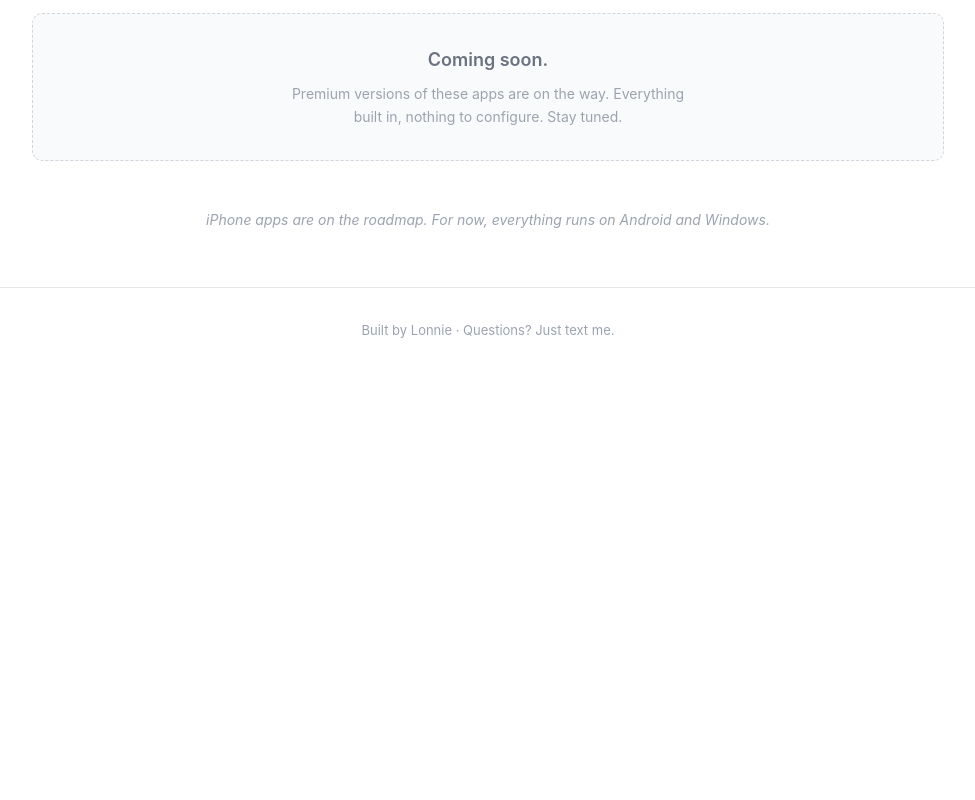
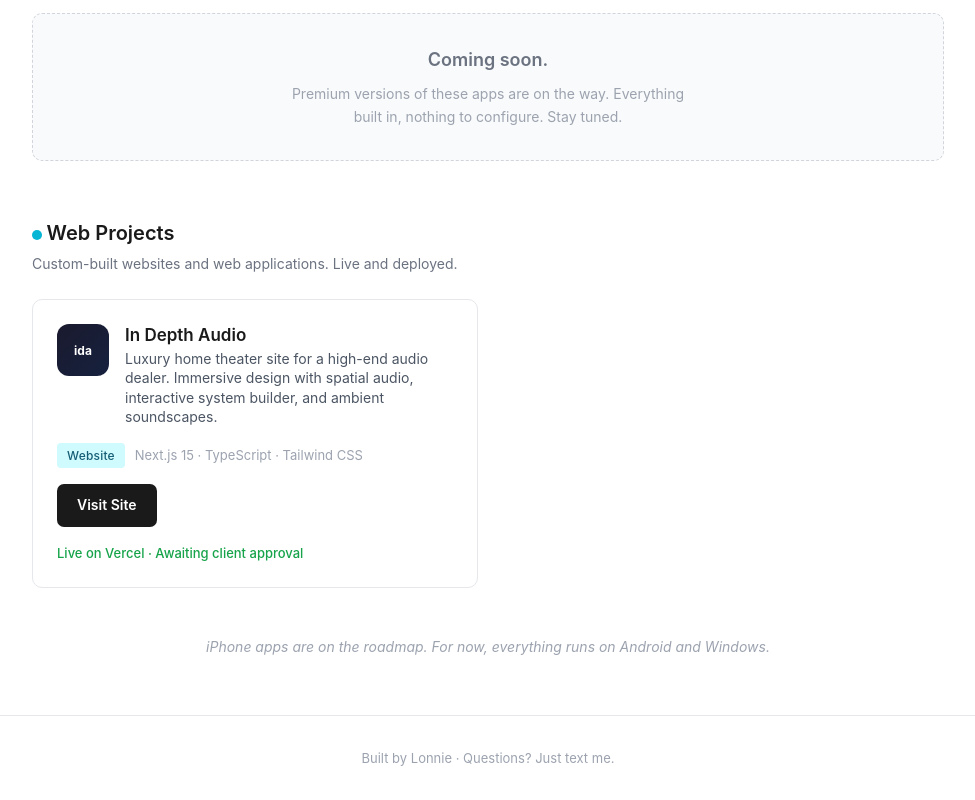
Before and after one commit to ConnectorOfKnowledge/the-workshop, a website: page index.html in a window 1280 px wide. Shown: the part 1061-1861 px from the top of the page, without its empty margins (152-1127 px from the left). Before the commit the page ends 1434 px from the top, so only its background shows below. Drawn offline with Linux system fonts and the light colour scheme.

Commit message:
Add In Depth Audio to Web Projects section
New "Web Projects" tier for website builds. IDA card showcases
the luxury home theater site with link to Vercel preview.

Co-Authored-By: Claude Opus 4.6 <noreply@anthropic.com>

```diff
--- a/index.html
+++ b/index.html
@@ -21,6 +21,7 @@
             <button class="filter-btn" data-filter="free">Free to Use</button>
             <button class="filter-btn" data-filter="api">Needs API Key</button>
             <button class="filter-btn" data-filter="pro">Fully Functioning</button>
+            <button class="filter-btn" data-filter="web">Web Projects</button>
         </div>
     </nav>
 
@@ -125,6 +126,38 @@
             </div>
         </section>
 
+        <!-- Web Projects Section -->
+        <section class="tier-section" data-tier="web">
+            <div class="tier-header">
+                <span class="tier-dot tier-dot--web"></span>
+                <h2>Web Projects</h2>
+                <p class="tier-desc">Custom-built websites and web applications. Live and deployed.</p>
+            </div>
+            <div class="app-grid">
+
+                <div class="app-card" data-tier="web">
+                    <div class="app-card-top">
+                        <div class="app-icon app-icon--indepthaudio">ida</div>
+                        <div class="app-meta">
+                            <h3 class="app-name">In Depth Audio</h3>
+                            <p class="app-tagline">Luxury home theater site for a high-end audio dealer. Immersive design with spatial audio, interactive system builder, and ambient soundscapes.</p>
+                        </div>
+                    </div>
+                    <div class="app-card-body">
+                        <div class="app-platforms">
+                            <span class="platform-badge platform-badge--web">Website</span>
+                        </div>
+                        <p class="app-version">Next.js 15 &middot; TypeScript &middot; Tailwind CSS</p>
+                    </div>
+                    <div class="app-card-actions">
+                        <a href="https://indepth-audio-empire.vercel.app" target="_blank" class="btn btn--primary">Visit Site</a>
+                    </div>
+                    <p class="app-ready-label">Live on Vercel &middot; Awaiting client approval</p>
+                </div>
+
+            </div>
+        </section>
+
         <!-- Coming Soon: iPhone -->
         <section class="platform-note">
             <p>iPhone apps are on the roadmap. For now, everything runs on Android and Windows.</p>
--- a/style.css
+++ b/style.css
@@ -106,6 +106,7 @@ body {
 .tier-dot--free { background: #22c55e; }
 .tier-dot--api { background: #f59e0b; }
 .tier-dot--pro { background: #8b5cf6; }
+.tier-dot--web { background: #06b6d4; }
 
 /* ── App Grid ─────────────────────────────────────────────── */
 .app-grid {
@@ -153,6 +154,7 @@ body {
 .app-icon--tikscribe { background: #2563eb; }
 .app-icon--cleandictate { background: #059669; }
 .app-icon--prattle { background: #7c3aed; }
+.app-icon--indepthaudio { background: linear-gradient(135deg, #1a1a2e, #16213e); font-size: 12px; }
 
 .app-meta {
     flex: 1;
@@ -206,6 +208,11 @@ body {
 .platform-badge--ios {
     background: #f3e8ff;
     color: #6b21a8;
+}
+
+.platform-badge--web {
+    background: #cffafe;
+    color: #155e75;
 }
 
 .app-version {
```
